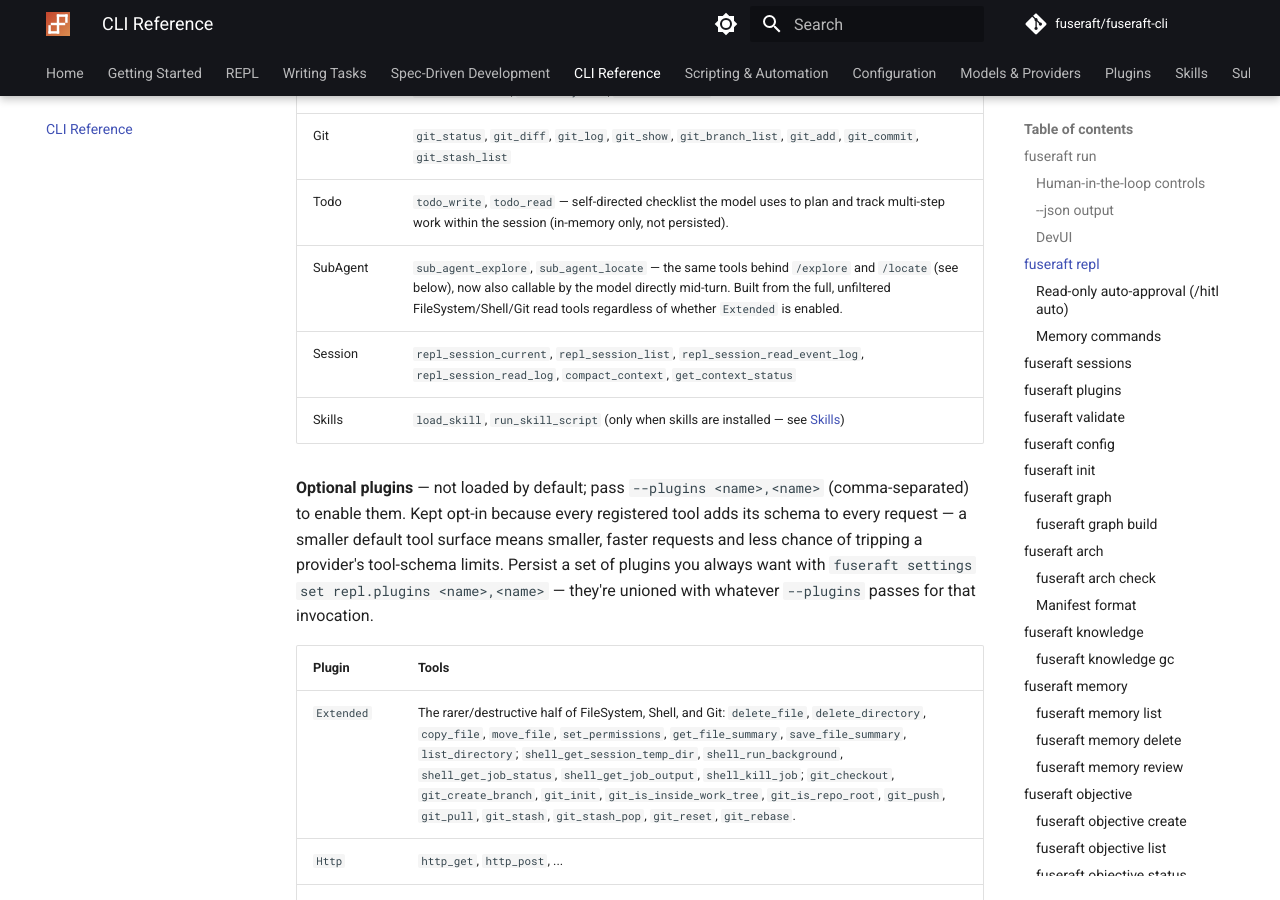
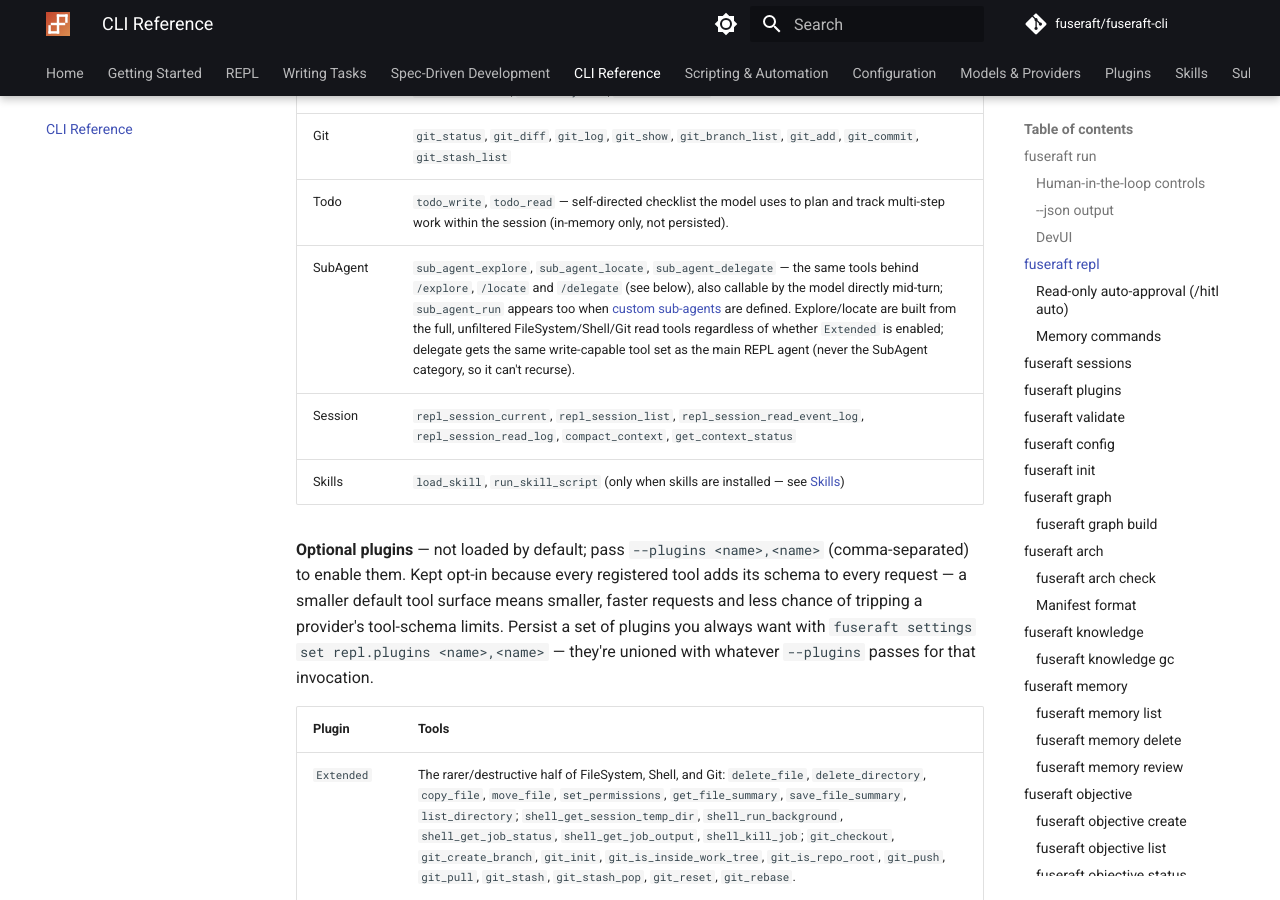
Before and after one commit to fuseraft/fuseraft-cli, an MkDocs documentation site: the page built from docs/cli-reference.md, in a window 1280 px wide and 900 px high, scrolled down 13628 px. Built offline with MkDocs 1.6.1 and Material for MkDocs 9.7.7, drawn with Linux system fonts in a browser that asks for light colours; comment, search, counter and statistics services are not loaded.

Commit message:
docs(repl): list sub_agent_delegate and sub_agent_run in the REPL toolset
The tools tables in repl.md and cli-reference.md named only sub_agent_explore
and sub_agent_locate; the model can also call sub_agent_delegate, plus
sub_agent_run once custom sub-agents are defined.

```diff
--- a/docs/cli-reference.md
+++ b/docs/cli-reference.md
@@ -384,7 +384,7 @@ common, low-risk operations that cover a typical session (read, edit, search, st
 | Search | `search_content`, `search_symbol`, `search_callers` |
 | Git | `git_status`, `git_diff`, `git_log`, `git_show`, `git_branch_list`, `git_add`, `git_commit`, `git_stash_list` |
 | Todo | `todo_write`, `todo_read` — self-directed checklist the model uses to plan and track multi-step work within the session (in-memory only, not persisted). |
-| SubAgent | `sub_agent_explore`, `sub_agent_locate` — the same tools behind `/explore` and `/locate` (see below), now also callable by the model directly mid-turn. Built from the full, unfiltered FileSystem/Shell/Git read tools regardless of whether `Extended` is enabled. |
+| SubAgent | `sub_agent_explore`, `sub_agent_locate`, `sub_agent_delegate` — the same tools behind `/explore`, `/locate` and `/delegate` (see below), also callable by the model directly mid-turn; `sub_agent_run` appears too when [custom sub-agents](sub-agents.md) are defined. Explore/locate are built from the full, unfiltered FileSystem/Shell/Git read tools regardless of whether `Extended` is enabled; delegate gets the same write-capable tool set as the main REPL agent (never the SubAgent category, so it can't recurse). |
 | Session | `repl_session_current`, `repl_session_list`, `repl_session_read_event_log`, `repl_session_read_log`, `compact_context`, `get_context_status` |
 | Skills | `load_skill`, `run_skill_script` (only when skills are installed — see [Skills](skills.md)) |
 
```
Also changed, not shown: docs/repl.md (+1 -1 lines).
